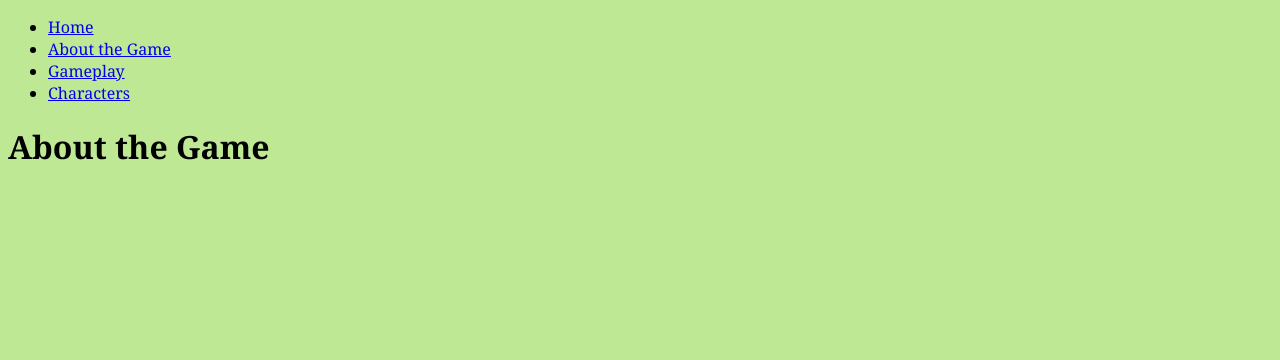
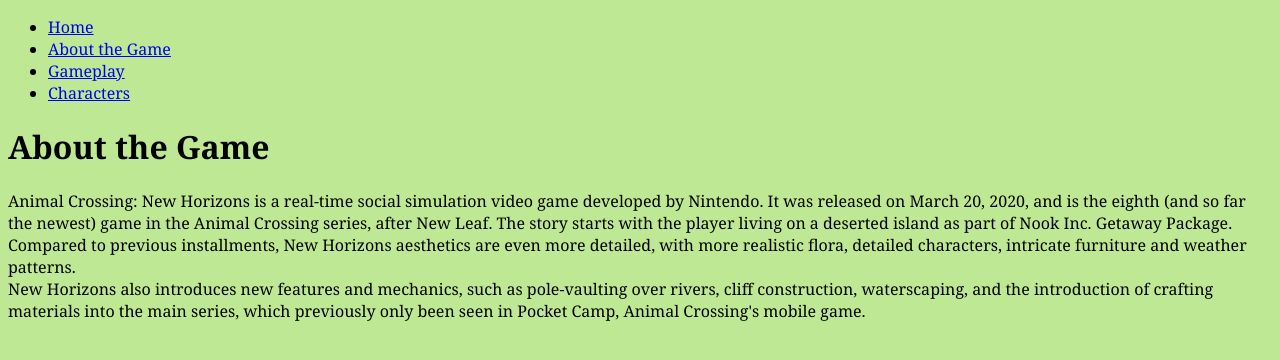
Before and after one commit to hailshew/AC, a plain HTML site: page about_the_game.html in a window 1280 px wide. Drawn offline with Linux system fonts and the light colour scheme.

Commit message:
About the game text added

```diff
--- a/about_the_game.html
+++ b/about_the_game.html
@@ -22,5 +22,17 @@
   </header>
 
 <h1>About the Game</h1>
+<p>Animal Crossing: New Horizons is a real-time social simulation video game
+  developed by Nintendo. It was released on March 20, 2020, and is the
+  eighth (and so far the newest) game in the Animal Crossing series, after
+  New Leaf. The story starts with the player living on a deserted island
+  as part of Nook Inc. Getaway Package.<br> Compared to previous
+  installments, New Horizons aesthetics are even more detailed, with more
+  realistic flora, detailed characters, intricate furniture and weather
+  patterns. <br> New Horizons also introduces new features and mechanics,
+  such as pole-vaulting over rivers, cliff construction, waterscaping, and
+  the introduction of crafting materials into the main series, which <head>
+    previously only been seen in Pocket Camp, Animal Crossing's mobile game.</p>
+
 
 </body>
```
